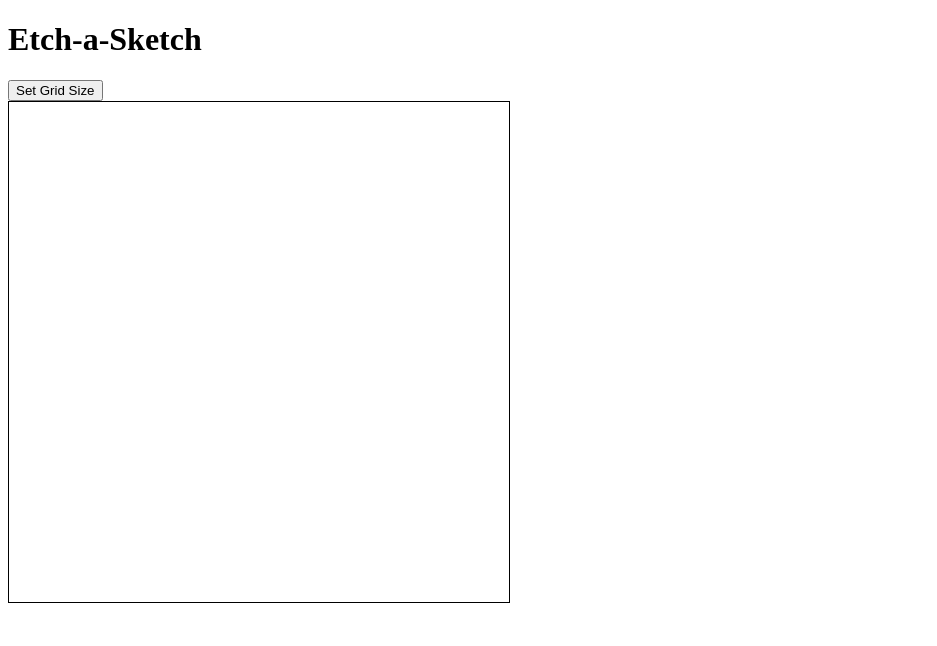
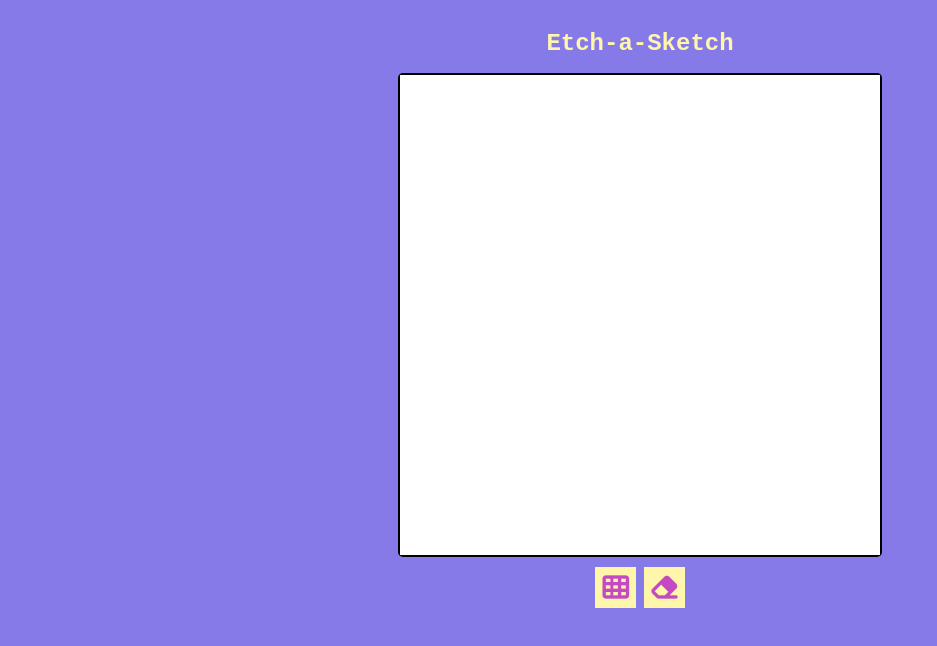
Before and after one commit to jessdcodes/etch-a-sketch, a plain HTML site: page index.html in a window 1280 px wide. Shown: the whole page, without its empty margins (0-937 px from the left). Drawn offline with Linux system fonts and the light colour scheme.

Commit message:
Add dynamic loading of grid size based on input, also added reset function to set squares to white. Added UI

```diff
--- a/index.html
+++ b/index.html
@@ -3,16 +3,21 @@
     <head>
         <!-- styles -->
         <link rel="stylesheet" href="styles.css">
+        <link rel="stylesheet" href="https://cdnjs.cloudflare.com/ajax/libs/font-awesome/6.0.0-beta2/css/all.min.css" integrity="sha512-YWzhKL2whUzgiheMoBFwW8CKV4qpHQAEuvilg9FAn5VJUDwKZZxkJNuGM4XkWuk94WCrrwslk8yWNGmY1EduTA==" crossorigin="anonymous" referrerpolicy="no-referrer" />
+
     </head>
     <body>
         <div class="container">
             <header>
                 <h1>Etch-a-Sketch</h1>
             </header>
+            <div class="board"></div>
+
             <div class="options">
-                <button id="grid-size-btn">Set Grid Size</button>
+                <button id="grid-size-btn" class="setting-btn"><i class="fa-solid fa-table-cells fa-2x btn-icon"></i></button>
+                <button id="reset-btn" class="setting-btn"><i class="fa-solid fa-eraser fa-2x btn-icon"></i></button>
             </div>
-            <div class="board"></div>
+
 
         </div>
     </body>
--- a/main.js
+++ b/main.js
@@ -1,5 +1,5 @@
 function sketch(e){
-    this.style.backgroundColor ="rgb(213, 180, 221)";
+    this.style.backgroundColor ="black";
 }
 
 function loadBoard(size) {
@@ -30,8 +30,21 @@ function promptGridSizeInput(){
     }
 }
 
+function resetBoard(){
+    const squareDivs = document.querySelectorAll(".square");
+    squareDivs.forEach(div => {
+        div.style.backgroundColor = "white";
+    });
+}
+
+function addBtnActions(){
+    const gridBtn = document.querySelector("#grid-size-btn");
+    gridBtn.addEventListener('click', promptGridSizeInput);
+
+    const resetBtn = document.querySelector("#reset-btn");
+    resetBtn.addEventListener('click', resetBoard);
+}
 
 loadBoard(16);
 
-const gridBtn = document.querySelector("#grid-size-btn");
-gridBtn.addEventListener('click', promptGridSizeInput);
+addBtnActions();
--- a/styles.css
+++ b/styles.css
@@ -1,6 +1,35 @@
+body {
+    color: #FFF5AB;
+    background-color: #867AE9;
+    text-align: center;
+    font-family:monospace;
+}
+
 .board {
-    width: 500px;
-    height: 500px;
-    border: solid 1px black;
+    width: 480px;
+    height: 480px;
+    border: solid 2px black;
+    border-radius: 5px;
     display: grid;
+    margin: 10px auto;
 }
+
+h1 {
+    font-size: 24px;
+    margin-top: 30px;
+}
+
+.setting-btn {
+    background-color: #FFF5AB;
+    border:none;
+    padding: 7px;
+}
+
+.setting-btn:hover {
+    cursor: pointer;
+    background-color: #ffed64;
+}
+
+.btn-icon {
+    color: #C449C2;
+}
```
